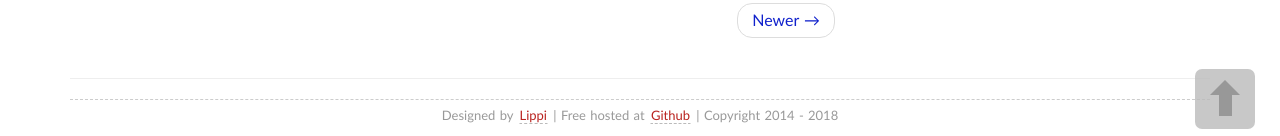
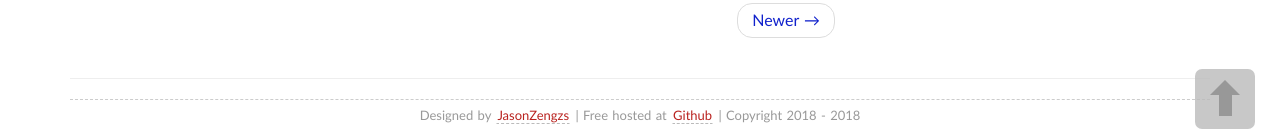
Before and after one commit to JasonZengzs/jasonzengzs.github.io, a Jekyll site: the page built from index.html, in a window 1280 px wide and 900 px high, scrolled down 1809 px. Shown: the part 761-897 px from the top of the window. Built offline with Jekyll 4.4.1, drawn with Linux system fonts in a browser that asks for light colours; some web fonts are replaced; the list of posts is cut into pages by our own code; comment, search, counter and statistics services are not loaded.

Commit message:
update copyright

```diff
--- a/_includes/copyright.html
+++ b/_includes/copyright.html
@@ -1,5 +1,6 @@
-<p><small>Designed by <a href="https://github.com/EZLippi">Lippi</a> | Free hosted at <a href="https://github.com/EZLippi/EZLippi.github.io">Github</a> | Copyright 2014 - {{site.time | date:"%Y"}}
-										</p>
+<p>
+    <small>Designed by <a href="https://github.com/JasonZengzs">JasonZengzs</a> | Free hosted at <a href="https://github.com/JasonZengzs/jasonzengzs.github.io">Github</a> | Copyright 2018 - {{site.time | date:"%Y"}}
+</p>
 
 	<!--
 <div class="container">
```
